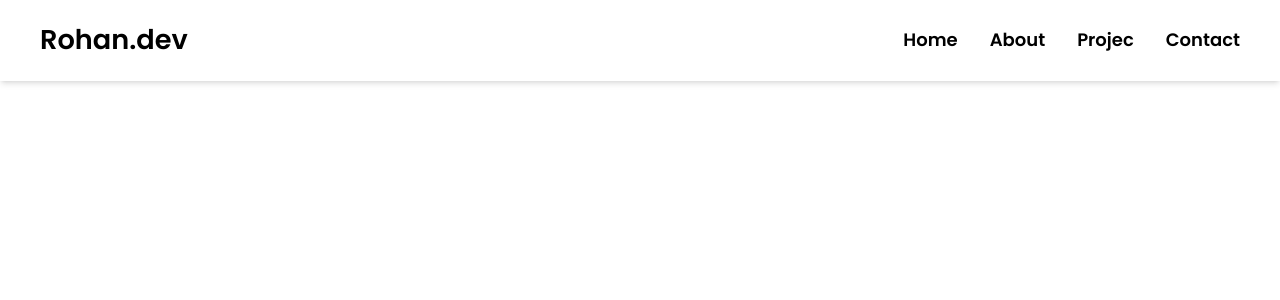
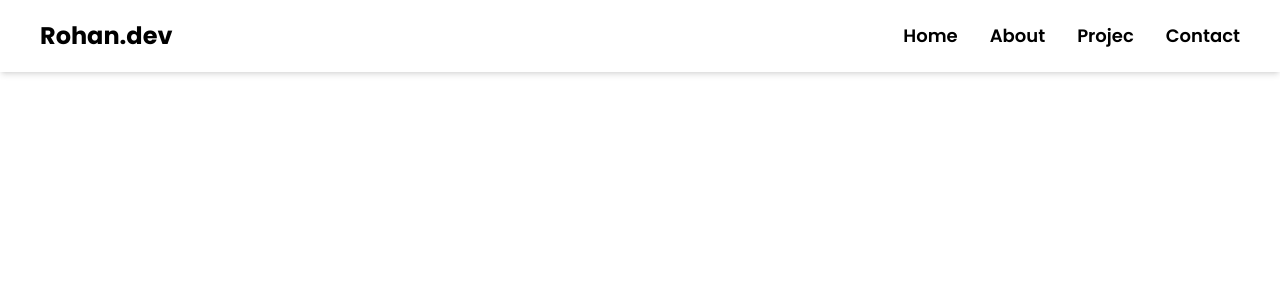
Before and after one commit to rohann06/Rohan.dev, a Next.js app: page / in a window 1280 px wide. Shown: the top 300 px of the page. Built offline with nearby package versions, Linux system fonts and the light colour scheme.

Commit message:
ccss change in responsive nav section

```diff
--- a/components/Navbar.js
+++ b/components/Navbar.js
@@ -7,29 +7,29 @@ const Navbar = () => {
   const[navOpen, setNavOpen] = useState(false);
 
   return (
-    <nav className=" lg:flex justify-between items-center shadow-md w-full py-[20px] px-[40px]">
+    <nav className=" lg:flex justify-between items-center shadow-md w-full py-[18px] px-[40px]">
 
       <div className=" flex gap-48 items-center">
         <Link href={'/'}>
-          <h1 className=" text-[1.5rem] lg:text-[1.7rem] cursor-pointer font-semibold">Rohan.dev</h1>
+          <h1 className=" text-[1.3rem] lg:text-[1.5rem] cursor-pointer font-bold">Rohan.dev</h1>
         </Link>
         <p onClick={() => setNavOpen(!navOpen)}  className=" lg:hidden text-2xl">
             <GiHamburgerMenu/>
         </p>
       </div>
 
-      <div className={` ${navOpen?"-translate-x-full" : "-translate-x-0"} lg:translate-x-0 bg-white absolute left-0 top-0 text-center w-full lg:w-auto lg:static lg:flex items-center gap-8 font-semibold transition-all duration-500 ease-in-out lg:p-0`}>
+      <div className={` ${navOpen?"-translate-x-full" : "-translate-x-0"} lg:translate-x-0 bg-white absolute left-0 top-0 bottom-0 text-center w-full lg:w-auto lg:static lg:flex items-center gap-8 font-semibold text-lg  transition-all duration-500 ease-in-out lg:p-0 `}>
 
         <p onClick={() => setNavOpen(!navOpen)}  className=" lg:hidden  text-3xl flex justify-end py-[20px] px-[40px]">
             <RxCross2/>
         </p>
-        <p onClick={() => setNavOpen(!navOpen)} className=" cursor-pointer hover:text-[#147efb] duration-300 text-lg my-10 lg:my-0">Home</p>
+        <p onClick={() => setNavOpen(!navOpen)} className=" cursor-pointer hover:text-[#147efb] duration-300 my-10 lg:my-0">Home</p>
 
-        <p onClick={() => setNavOpen(!navOpen)} className=" cursor-pointer hover:text-[#147efb] duration-300 text-lg my-10 lg:my-0">About</p>
+        <p onClick={() => setNavOpen(!navOpen)} className=" cursor-pointer hover:text-[#147efb] duration-300 my-10 lg:my-0">About</p>
 
-        <p onClick={() => setNavOpen(!navOpen)} className=" cursor-pointer hover:text-[#147efb] duration-300 text-lg my-10 lg:my-0">Projec</p>
+        <p onClick={() => setNavOpen(!navOpen)} className=" cursor-pointer hover:text-[#147efb] duration-300 my-10 lg:my-0">Projec</p>
 
-        <p onClick={() => setNavOpen(!navOpen)} className=" cursor-pointer hover:text-[#147efb] duration-300 text-lg my-10 lg:my-0">Contact</p>
+        <p onClick={() => setNavOpen(!navOpen)} className=" cursor-pointer hover:text-[#147efb] duration-300 my-10 lg:my-0">Contact</p>
 
       </div>
 
```
Also changed, not shown: public/blob-haikei.svg (added).
